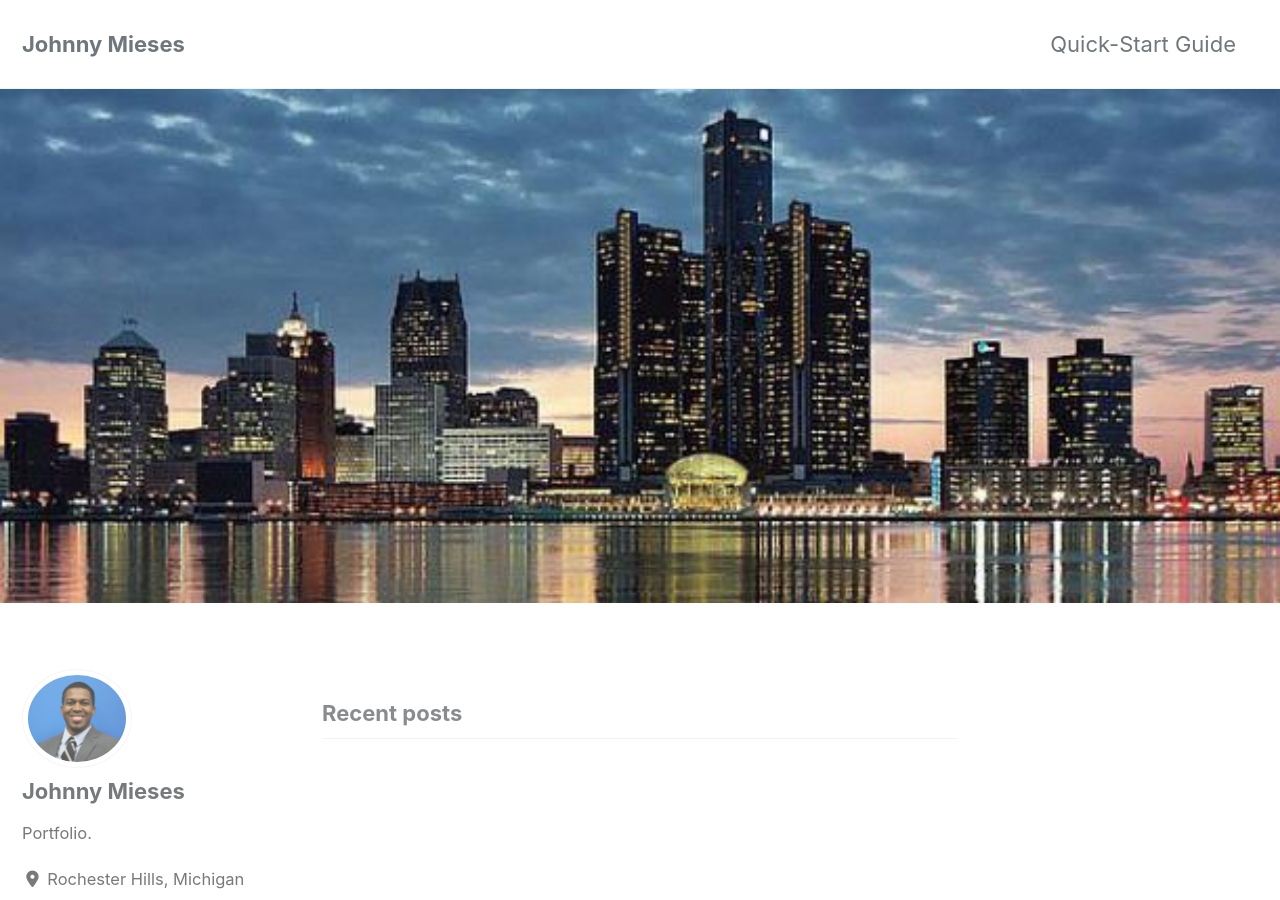
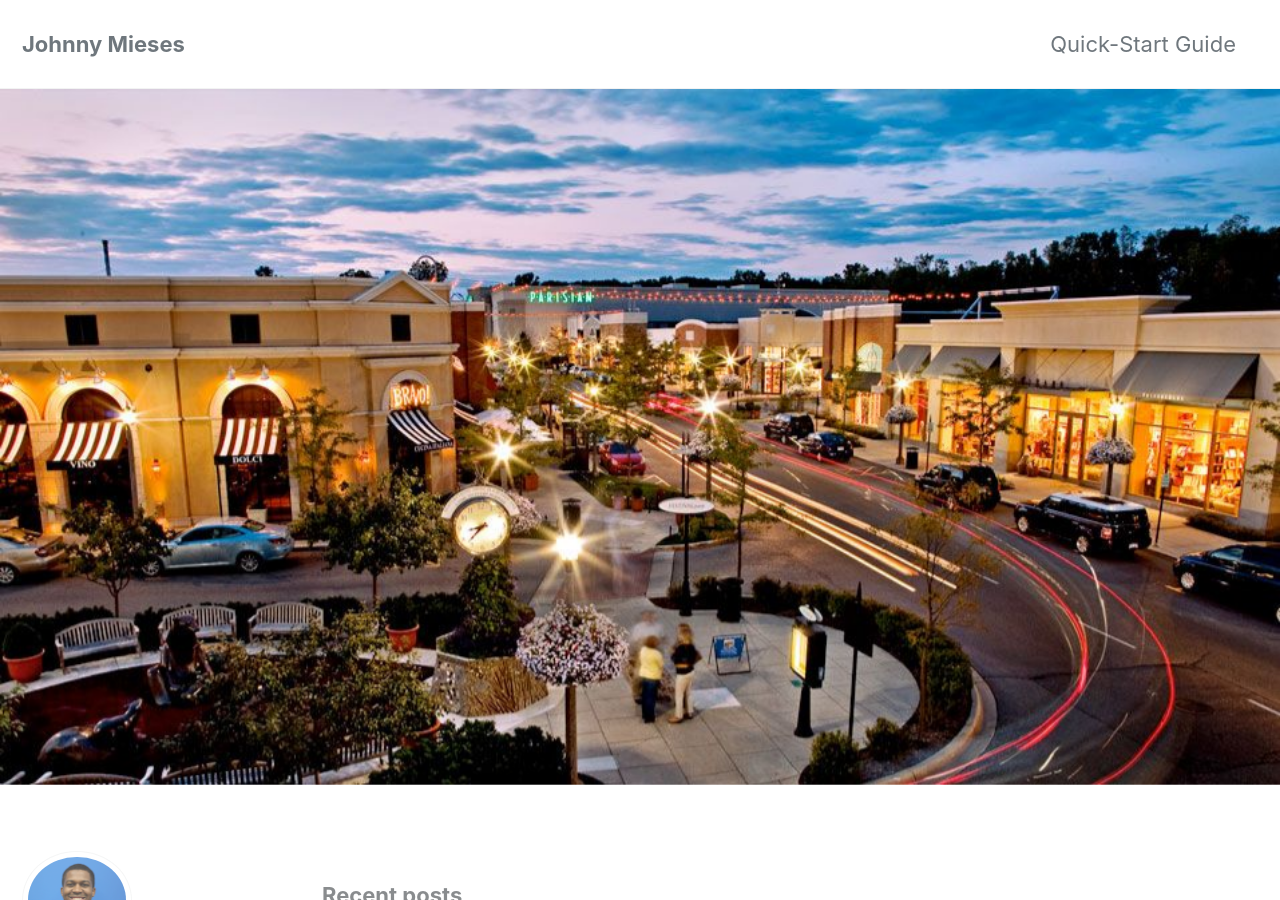
Before and after one commit to jmieses/jmportfolio.github.io, a Jekyll site: the page built from index.html, in a window 1280 px wide and 900 px high. Built offline with Jekyll 4.4.1, drawn with Linux system fonts in a browser that asks for light colours; cached includes are drawn as plain includes; nearby versions of some CDN libraries; the list of posts is cut into pages by our own code.

Commit message:
common commit

```diff
--- a/_config.yml
+++ b/_config.yml
@@ -12,7 +12,7 @@
 
 #theme                  : "minimal-mistakes-jekyll"
 remote_theme           :  "mmistakes/minimal-mistakes@4.17.2" #"mmistakes/minimal-mistakes"
-# minimal_mistakes_skin    : "default" # "air", "aqua", "contrast", "dark", "dirt", "neon", "mint", "plum", "sunrise"
+minimal_mistakes_skin    : "default" # "air", "aqua", "contrast", "dark", "dirt", "neon", "mint", "plum", "sunrise"
 
 # Site Settings
 locale                   : "en-US"
--- a/index.html
+++ b/index.html
@@ -2,5 +2,5 @@
 layout: home
 author_profile: true
 header:
- image: "/images/detroit.jpg"
+ image: "/images/rochester.jpg"
 ---
```
Also changed, not shown: images/rochester.jpg (added).
